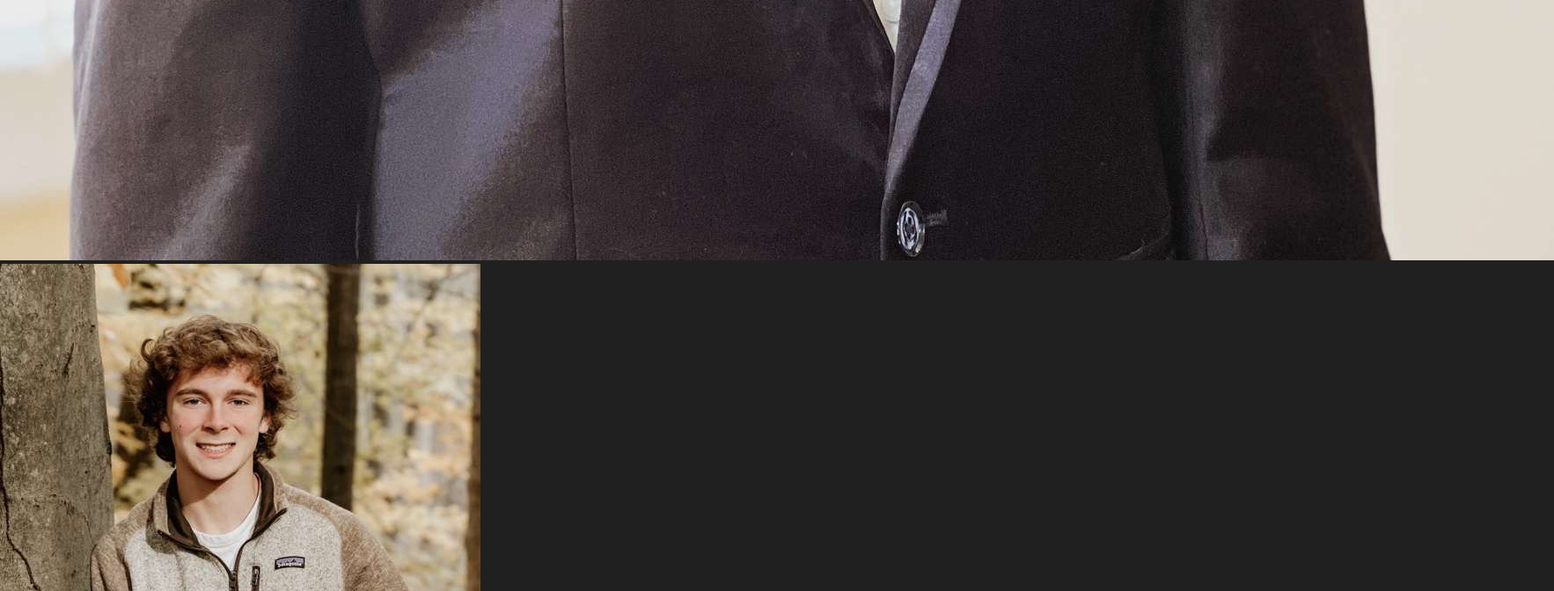
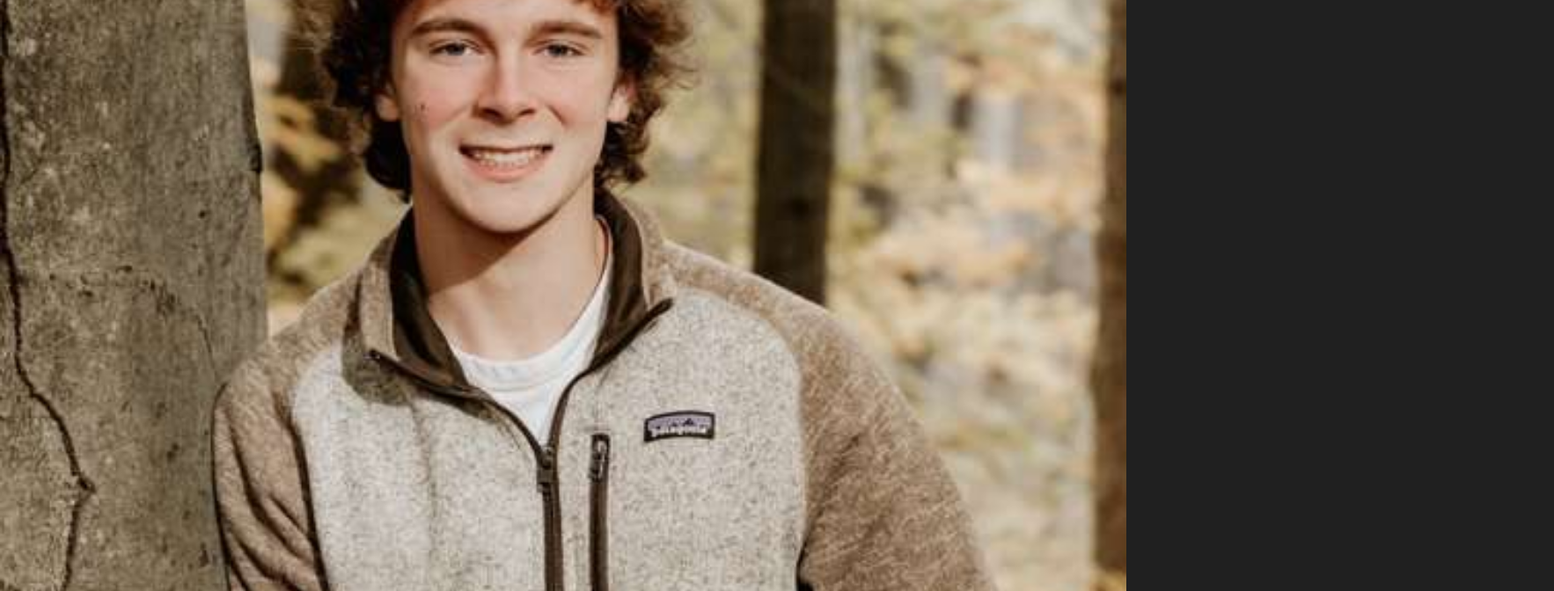
Before and after one commit to aryaplayzz/stg, a plain HTML site: page about.html in a window 1280 px wide. Shown: the part 2634-3306 px from the top of the page at 88% size, 1766 px wide, since content can reach past the window. Drawn offline with Linux system fonts and the light colour scheme.

Commit message:
made morechanges

```diff
--- a/about.html
+++ b/about.html
@@ -49,12 +49,12 @@
     </section>
 
     <section>
-        <img src="dev pic.JPG" alt="Dev">
+        <img src="dev pic.JPG" alt="Dev" class="facepic">
 
     </section>
 
     <section>
-        <img src="gavin pic.JPG" alt="Gavin">
+        <img src="gavin pic.JPG" alt="Gavin" class="facepic">
 
     </section>
 
--- a/style.css
+++ b/style.css
@@ -8,6 +8,12 @@ body {
 .section-list {
     color: white;
     text-align: center;
+}
+
+.facepic {
+    width: 100%; /* You can adjust the width as needed */
+    height: auto; /* This maintains the aspect ratio of the image */
+    display: block;
 }
 
 
```
